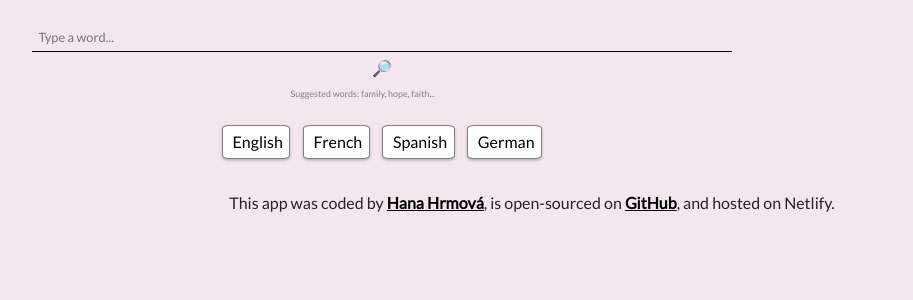
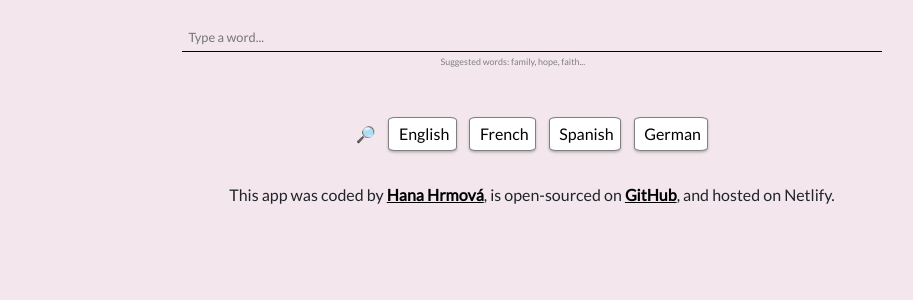
Before and after one commit to hana-hrmova/dictionary-app-react, a React (Create React App) app: page / in a window 1280 px wide. Shown: the top 300 px of the page, without its empty margins (108-1021 px from the left). Built offline with nearby package versions, Linux system fonts and the light colour scheme; no server answers.

Commit message:
CSS edits

```diff
--- a/src/Dictionary.css
+++ b/src/Dictionary.css
@@ -1,6 +1,7 @@
 form {
   width: 70%;
   text-align: center;
+  margin: 0 auto;
 }
 .searchInput {
   width: 100%;
--- a/src/Dictionary.js
+++ b/src/Dictionary.js
@@ -85,6 +85,8 @@ export default function Dictionary() {
             onChange={handleChange}
             className="searchInput"
           />
+          <p>{suggestions} </p>
+          <br />
           <button
             type="submit"
             value="Enter"
@@ -94,7 +96,6 @@ export default function Dictionary() {
             🔎
           </button>
 
-          <p>{suggestions} </p>
           <input
             type="button"
             onClick={languageEnglish}
```
